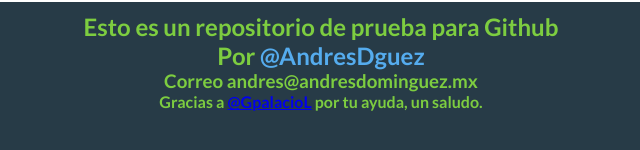
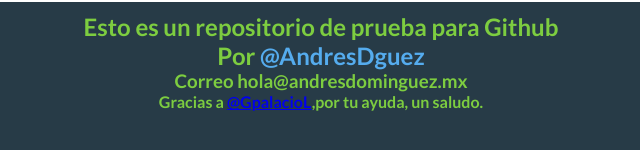
Before and after one commit to andresprogra/github, a plain HTML site: page index.html in a window 1280 px wide. Shown: the part 488-638 px from the top of the page, 319-959 px from the left. Drawn offline with Linux system fonts and the light colour scheme.

Commit message:
Modifiqué correo electrónico

```diff
--- a/index.html
+++ b/index.html
@@ -11,8 +11,8 @@
       <article><img src="img/logo.png"></article>
       <h1>Esto es un repositorio de prueba para Github</h1>
       <h2>Por<a href="https://twitter.com/AndresDguez"> @AndresDguez</a></h2>
-      <h3>Correo andres@andresdominguez.mx</h3>
-      <h4>Gracias a <a href="https://twitter.com/GpalacioL">@GpalacioL</a> por tu ayuda, un saludo.</h4>
+      <h3>Correo hola@andresdominguez.mx</h3>
+      <h4>Gracias a <a href="https://twitter.com/GpalacioL">@GpalacioL</a>,por tu ayuda, un saludo.</h4>
     </section>
   </body>
 </html>
```
Also changed, not shown: 1 other file.
